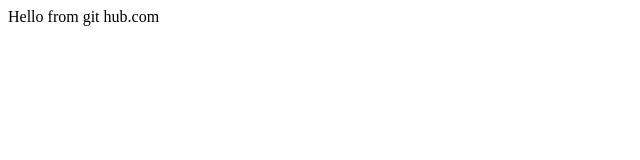
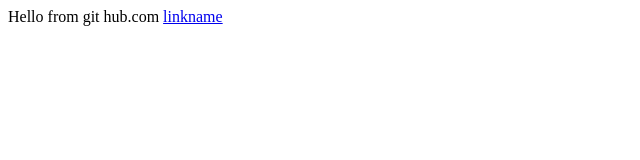
Before and after one commit to NiroshaBoyapati/random-jenkins-test1, a plain HTML site: page index.html in a window 1280 px wide. Shown: the full height of the page, 0-640 px from the left. Drawn offline with Linux system fonts and the light colour scheme.

Commit message:
updating index.xml

```diff
--- a/index.html
+++ b/index.html
@@ -1,2 +1,6 @@
 
 Hello from git hub.com
+<html>
+<title>Program from GIt</title>
+<a href="example.com">linkname</a>
+</html>
```
